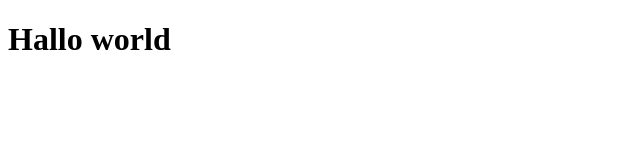
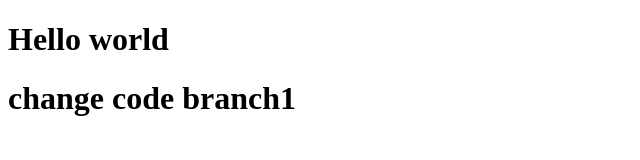
Before and after one commit to tanianasrin1/team-colaberation-practice, a plain HTML site: page index.html in a window 1280 px wide. Shown: the whole page, without its empty margins (0-640 px from the left). Drawn offline with Linux system fonts and the light colour scheme.

Commit message:
change code

```diff
--- a/index.html
+++ b/index.html
@@ -7,6 +7,7 @@
     <title>Document</title>
 </head>
 <body>
-    <h1> Hallo world </h1>
+    <h1> Hello world </h1>
+    <h1> change code branch1 </h1>
 </body>
 </html>
```
